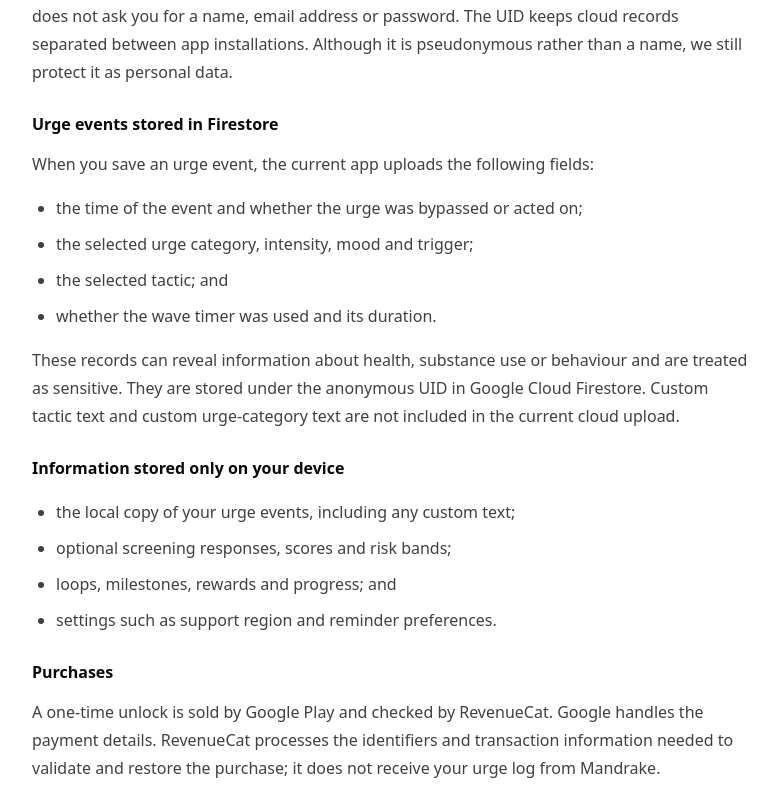
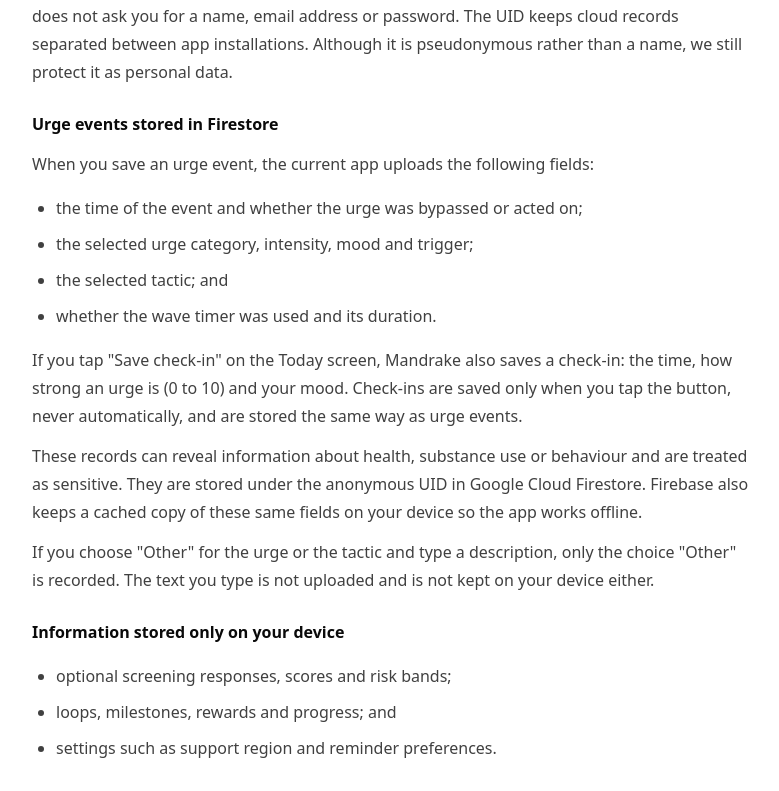
Before and after one commit to repinfaust/arcturusdc.github.io, a Next.js app: page /apps/mandrake/privacy-policy in a window 1280 px wide. Shown: the part 857-1648 px from the top of the page, without its empty margins (248-1027 px from the left). Built offline with nearby package versions, Linux system fonts and the light colour scheme; no server answers.

Commit message:
Correct Mandrake privacy disclosures for 1.4

```diff
--- a/src/app/apps/mandrake/privacy-policy/page.js
+++ b/src/app/apps/mandrake/privacy-policy/page.js
@@ -7,7 +7,7 @@ export const metadata = {
 
 export default function MandrakePrivacyPolicyPage() {
   return (
-    <MandrakeLegalPage title="Privacy Policy" updated="29 August 2026">
+    <MandrakeLegalPage title="Privacy Policy" updated="26 October 2026">
       <p>
         Mandrake is published by <strong>Arcturus Digital Consulting Ltd</strong>. We are the
         controller for personal data processed through the app. Contact us at{' '}
@@ -19,7 +19,7 @@ export default function MandrakePrivacyPolicyPage() {
         <ul className="mt-2 list-disc space-y-1 pl-5">
           <li>No name, email or password—just a random app identifier.</li>
           <li>Urge entries are stored securely in the cloud under that identifier.</li>
-          <li>Screening answers and custom text remain on your device.</li>
+          <li>Screening answers remain on your device. Text you type under "Other" is not saved.</li>
           <li>There are no ads or analytics SDKs in the current Android app.</li>
           <li>You can reset app data in Settings and can request cloud deletion by email.</li>
         </ul>
@@ -44,15 +44,24 @@ export default function MandrakePrivacyPolicyPage() {
         <li>whether the wave timer was used and its duration.</li>
       </ul>
       <p>
+        If you tap &quot;Save check-in&quot; on the Today screen, Mandrake also saves a check-in: the
+        time, how strong an urge is (0 to 10) and your mood. Check-ins are saved only when you tap
+        the button, never automatically, and are stored the same way as urge events.
+      </p>
+      <p>
         These records can reveal information about health, substance use or behaviour and are
         treated as sensitive. They are stored under the anonymous UID in Google Cloud Firestore.
-        Custom tactic text and custom urge-category text are not included in the current cloud
-        upload.
+        Firebase also keeps a cached copy of these same fields on your device so the app works
+        offline.
+      </p>
+      <p>
+        If you choose &quot;Other&quot; for the urge or the tactic and type a description, only the
+        choice &quot;Other&quot; is recorded. The text you type is not uploaded and is not kept on
+        your device either.
       </p>
 
       <h3>Information stored only on your device</h3>
       <ul>
-        <li>the local copy of your urge events, including any custom text;</li>
         <li>optional screening responses, scores and risk bands;</li>
         <li>loops, milestones, rewards and progress; and</li>
         <li>settings such as support region and reminder preferences.</li>
```
Also changed, not shown: planning/DECISIONS.md (+17 -0 lines).
